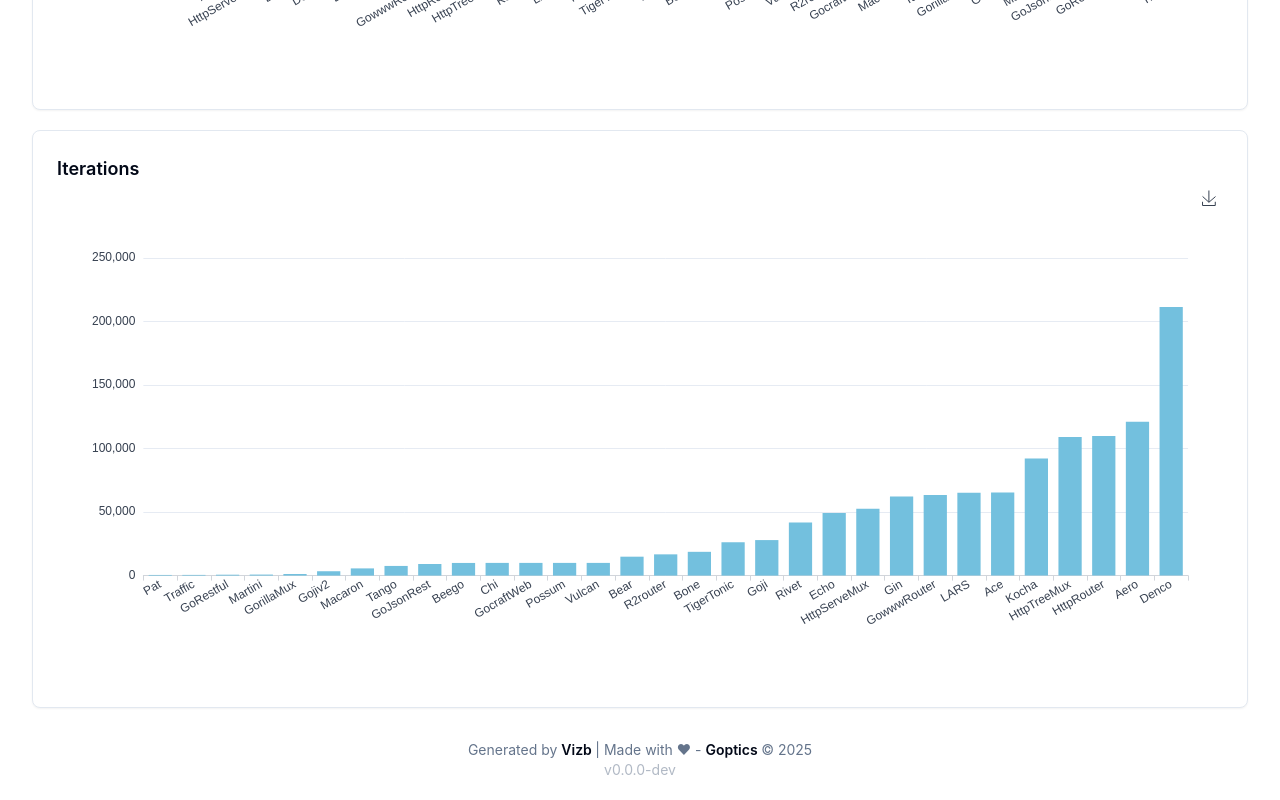
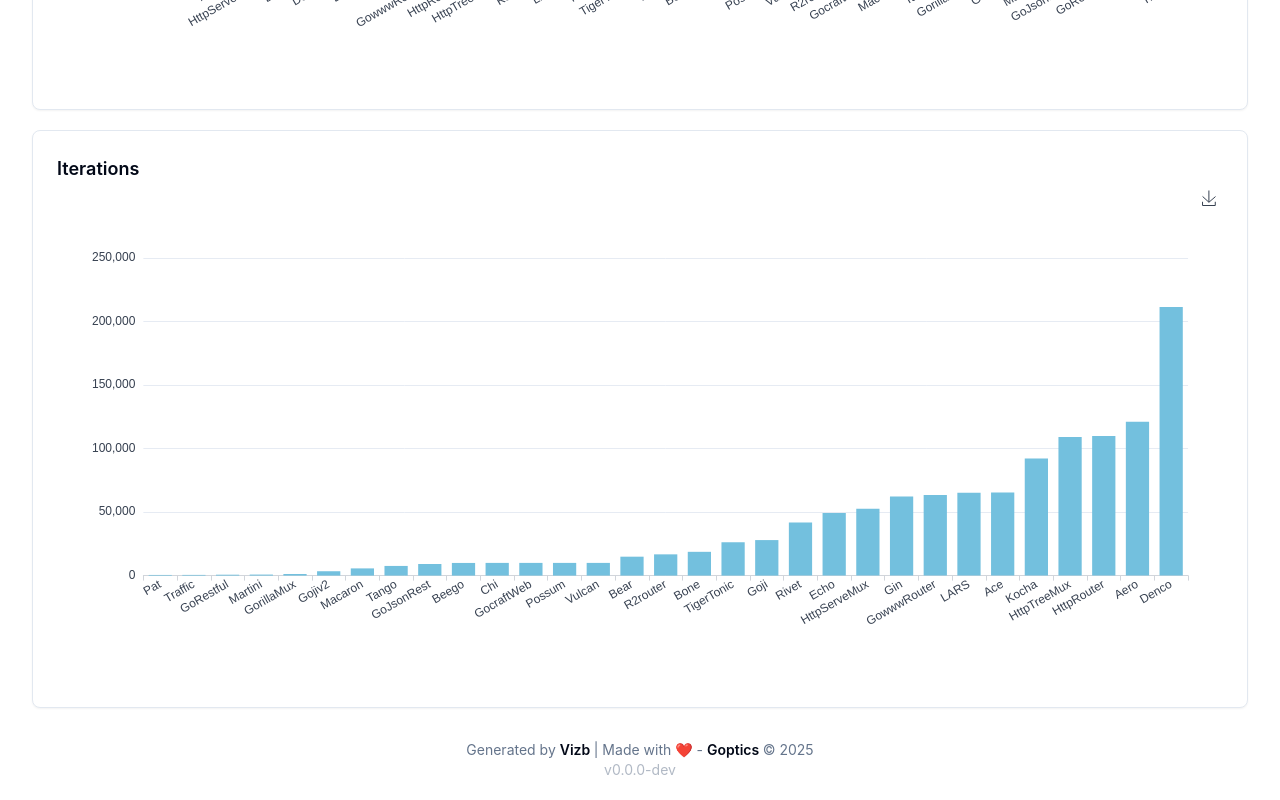
Before and after one commit to goptics/vizb, a Vue app in the folder pkg/template/ui/: page / in a window 1280 px wide. Shown: the part 1864-2664 px from the top of the page. Built offline with nearby package versions, Linux system fonts and the light colour scheme.

Commit message:
chore: update heart symbol to red heart emoji in footer.

```diff
--- a/pkg/template/ui/src/views/Dashboard.vue
+++ b/pkg/template/ui/src/views/Dashboard.vue
@@ -122,7 +122,7 @@ const hasCPU = computed(() => activeBenchmark.value?.cpu?.name || activeBenchmar
   <footer v-if="activeBenchmark" class="pb-5 text-center text-sm text-muted-foreground">
     Generated by
     <AccentLink href="https://github.com/goptics/vizb"> Vizb </AccentLink>
-    | Made with ❤ -
+    | Made with ❤️ -
     <AccentLink href="https://github.com/goptics"> Goptics </AccentLink>
     © {{ new Date().getFullYear() }}
     <p class="text-muted-foreground/50">
```
